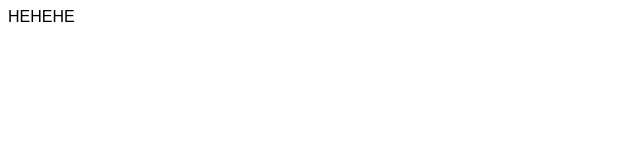
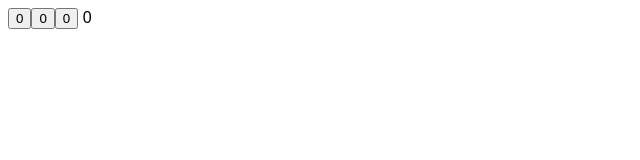
Before and after one commit to sidharthpunathil/trying-out-vuejs, a JavaScript app: page / in a window 1280 px wide. Shown: the top 160 px of the page, without its empty margins (0-640 px from the left). Built offline with nearby package versions, Linux system fonts and the light colour scheme.

Commit message:
composition api watch and watcheffect

```diff
--- a/composition/App.vue
+++ b/composition/App.vue
@@ -1,15 +1,49 @@
 <template>
     <div>
-        {{ msg }}
-
+        <button @click="increment">{{ count }}</button>
+        <button @click="increase('a')">{{ number.a }}</button>
+        <button @click="increase('b')">{{ number.b }}</button>
+        {{ total }}
     </div>
 </template>
 
 <script>
+import { ref, reactive, computed, watch, watchEffect } from 'vue'
+
 export default {
     setup() {
+        const count = ref(0)
+        const number = reactive({
+            a: 0,
+            b: 0
+        })
+        const increment = () => {
+            count.value += 1
+        }
+
+        const increase = (num) => {
+            number[num] += 1
+        }
+
+        watchEffect(() => {
+            console.log(number.a)
+        })
+
+        watch(number, (newVal) => {
+            console.log(newVal.a, newVal.b)
+        }, {
+            immediate: true
+        })
+
+        const total = computed(() =>  count.value + number.a + number.b)
+
+        console.log("setup")
         return {
-            msg: 'HEHEHE'
+            increment,
+            count,
+            number,
+            increase,
+            total
         }
     }
 }
```
